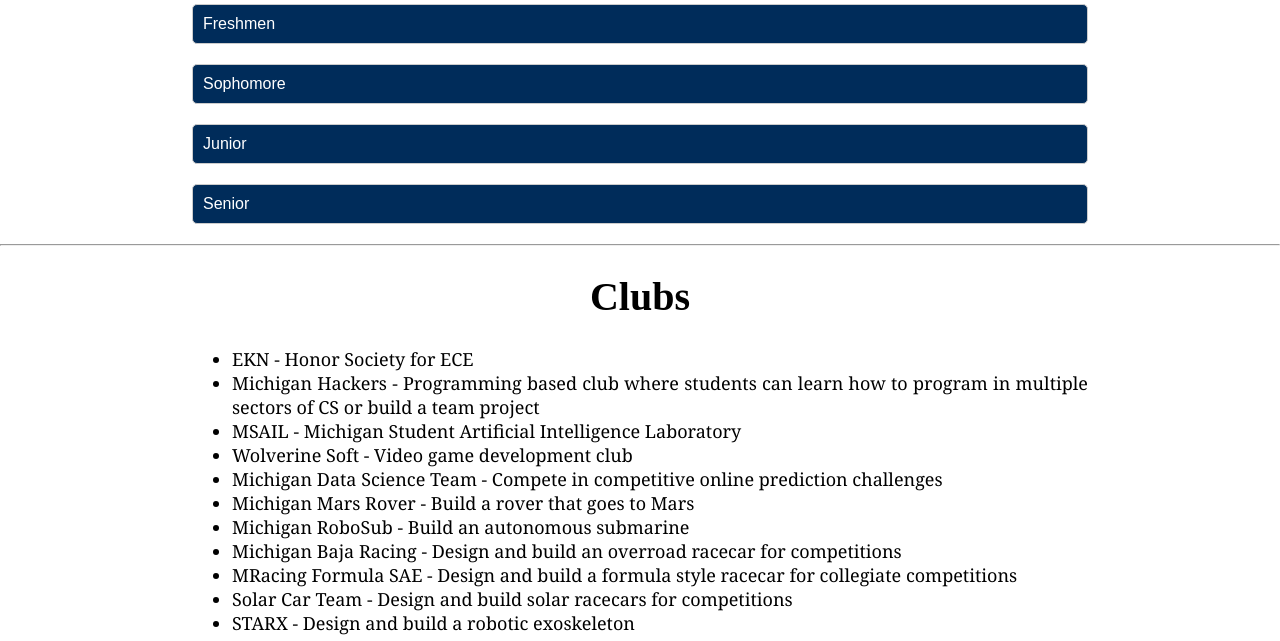
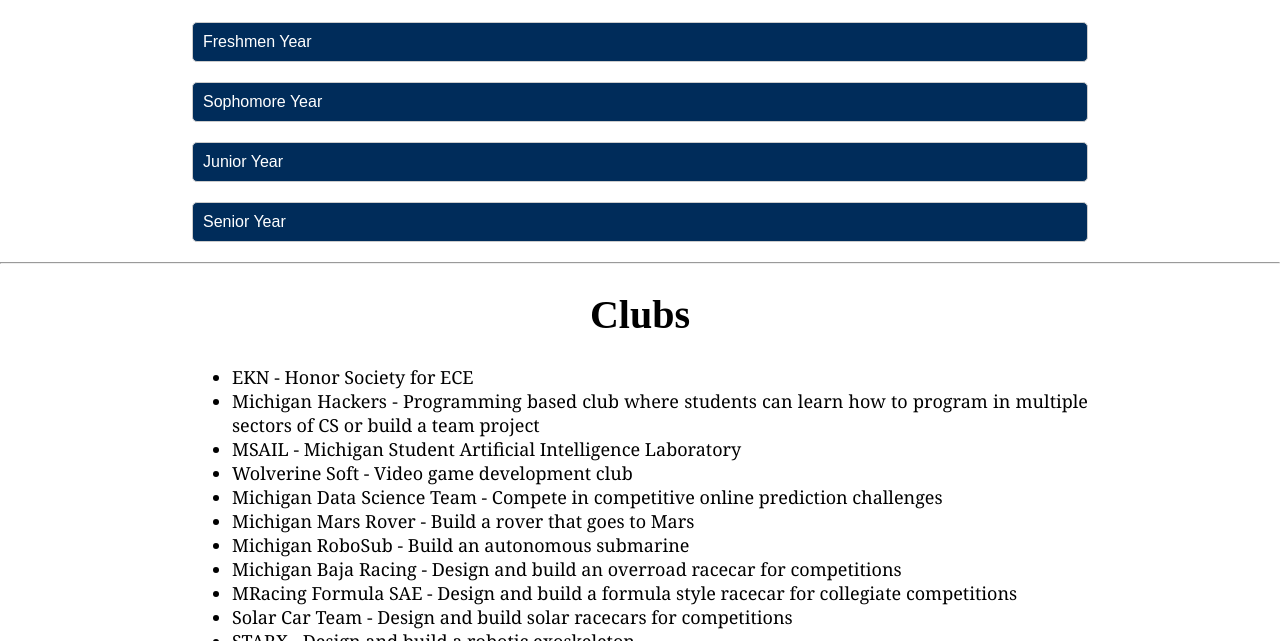
Before and after one commit to DylanJaveri/Go-BLUEprint, a plain HTML site: page comp-eng.html in a window 1280 px wide. Shown: the part 459-1100 px from the top of the page. Drawn offline with Linux system fonts and the light colour scheme.

Commit message:
Update comp-eng.html

```diff
--- a/comp-eng.html
+++ b/comp-eng.html
@@ -1,4 +1,4 @@
-<!DOCTYPE html>
+a<!DOCTYPE html>
 <head>
     <title>GO BLUEprint</title>
     <link href="style.css" rel="stylesheet" type="text/css">
@@ -44,7 +44,7 @@
         <h1> Sample Schedule </h1>
     </div>
     <div>
-        <button class="dropdown" id="myBtn1" onclick="myFunction(1)">Freshmen</button>
+        <button class="dropdown" id="myBtn1" onclick="myFunction(1)">Freshmen Year</button>
         <div class="content" id="content1">
             <strong>Fall Semester (18 credits):</strong>
             <ul>
@@ -64,7 +64,7 @@
     </div>
 
     <div>
-        <button class="dropdown" id="myBtn2" onclick="myFunction(2)">Sophomore</button>
+        <button class="dropdown" id="myBtn2" onclick="myFunction(2)">Sophomore Year</button>
         <div class="content" id="content2">
             <strong>Fall Semester (17 credits):</strong>
             <ul>
@@ -84,7 +84,7 @@
     </div>
 
     <div>
-        <button class="dropdown" id="myBtn3" onclick="myFunction(3)">Junior</button>
+        <button class="dropdown" id="myBtn3" onclick="myFunction(3)">Junior Year</button>
         <div class="content" id="content3">
             <strong>Fall Semester (16 credits):</strong>
             <ul>
@@ -105,7 +105,7 @@
     </div>
 
     <div>
-        <button class="dropdown" id="myBtn4" onclick="myFunction(4)">Senior</button>
+        <button class="dropdown" id="myBtn4" onclick="myFunction(4)">Senior Year</button>
         <div class="content" id="content4">
             <strong>Fall Semester (16 credits):</strong>
             <ul>
```
